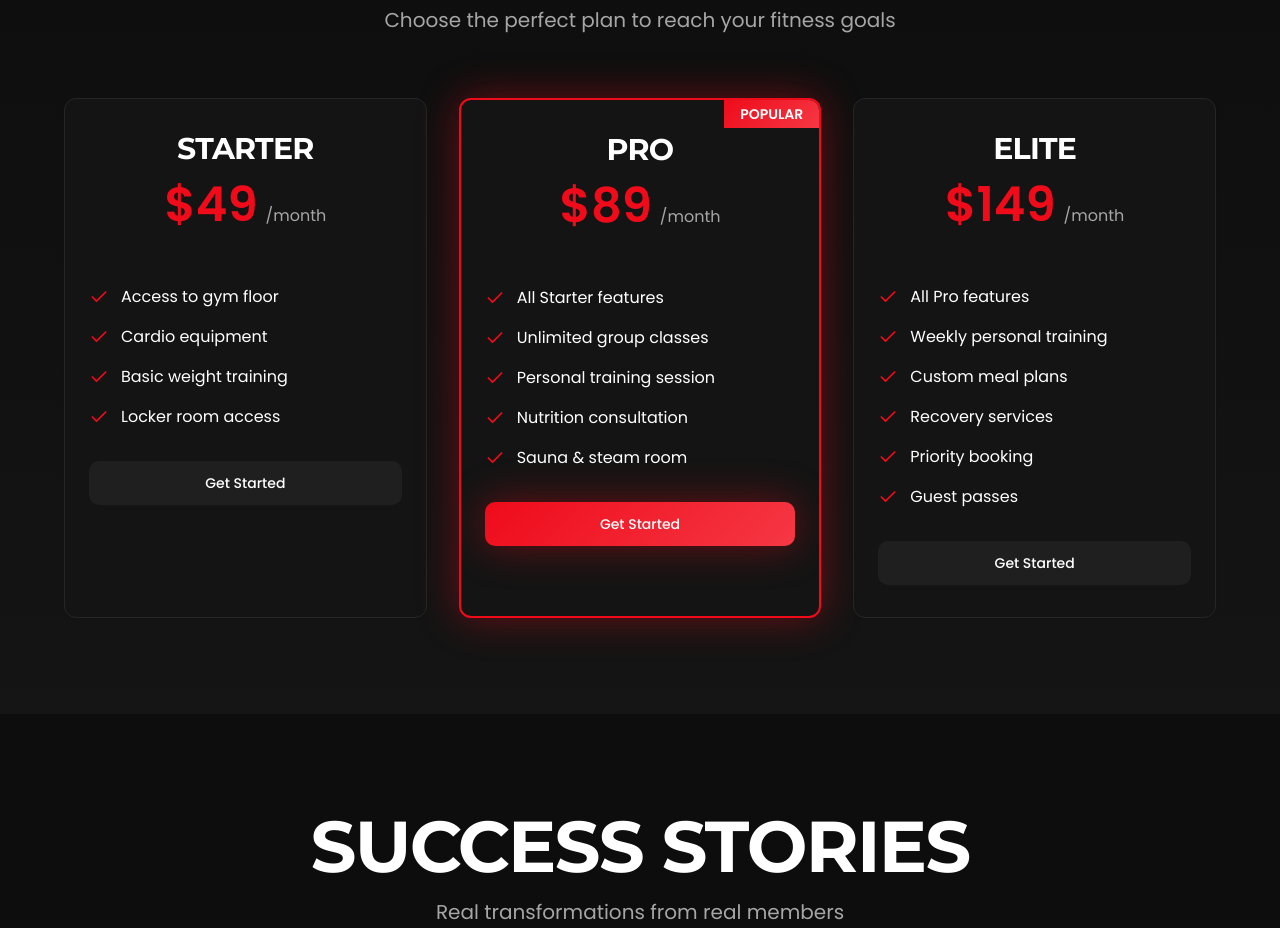
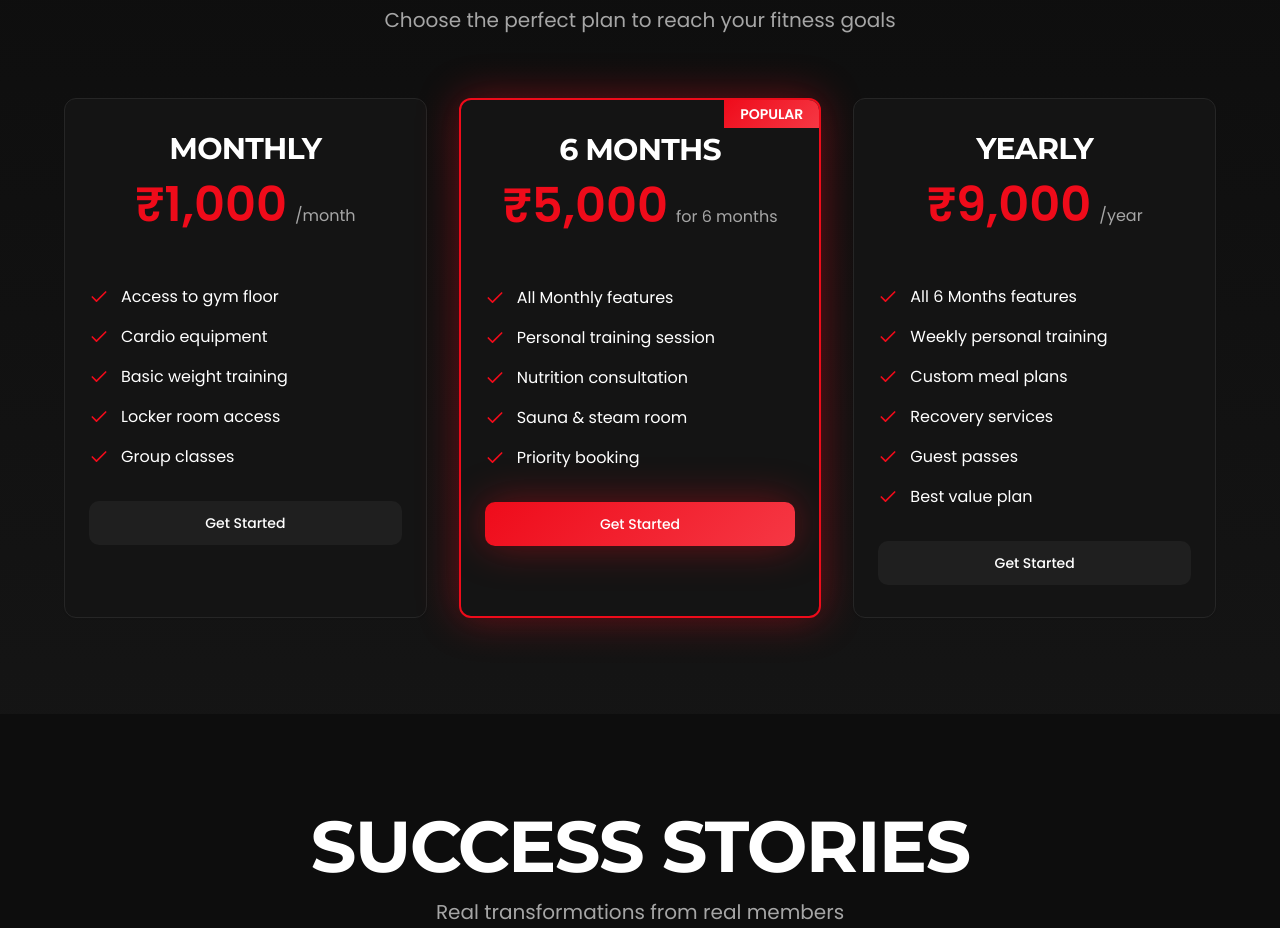
Before and after one commit to Vansh-srivastava007/dark-gym-haven, a React (Vite) app: page / in a window 1280 px wide. Shown: the part 3160-4088 px from the top of the page. Built offline with nearby package versions, Linux system fonts and the light colour scheme; the HTML template or start-up script is replaced by a standard one.

Commit message:
Update pricing for membership plans

```diff
--- a/src/components/Pricing.tsx
+++ b/src/components/Pricing.tsx
@@ -4,41 +4,42 @@ import { Check } from "lucide-react";
 
 const plans = [
   {
-    name: "STARTER",
-    price: "$49",
+    name: "MONTHLY",
+    price: "₹1,000",
     period: "/month",
     features: [
       "Access to gym floor",
       "Cardio equipment",
       "Basic weight training",
       "Locker room access",
+      "Group classes",
     ],
     popular: false,
   },
   {
-    name: "PRO",
-    price: "$89",
-    period: "/month",
+    name: "6 MONTHS",
+    price: "₹5,000",
+    period: "for 6 months",
     features: [
-      "All Starter features",
-      "Unlimited group classes",
+      "All Monthly features",
       "Personal training session",
       "Nutrition consultation",
       "Sauna & steam room",
+      "Priority booking",
     ],
     popular: true,
   },
   {
-    name: "ELITE",
-    price: "$149",
-    period: "/month",
+    name: "YEARLY",
+    price: "₹9,000",
+    period: "/year",
     features: [
-      "All Pro features",
+      "All 6 Months features",
       "Weekly personal training",
       "Custom meal plans",
       "Recovery services",
-      "Priority booking",
       "Guest passes",
+      "Best value plan",
     ],
     popular: false,
   },
```
